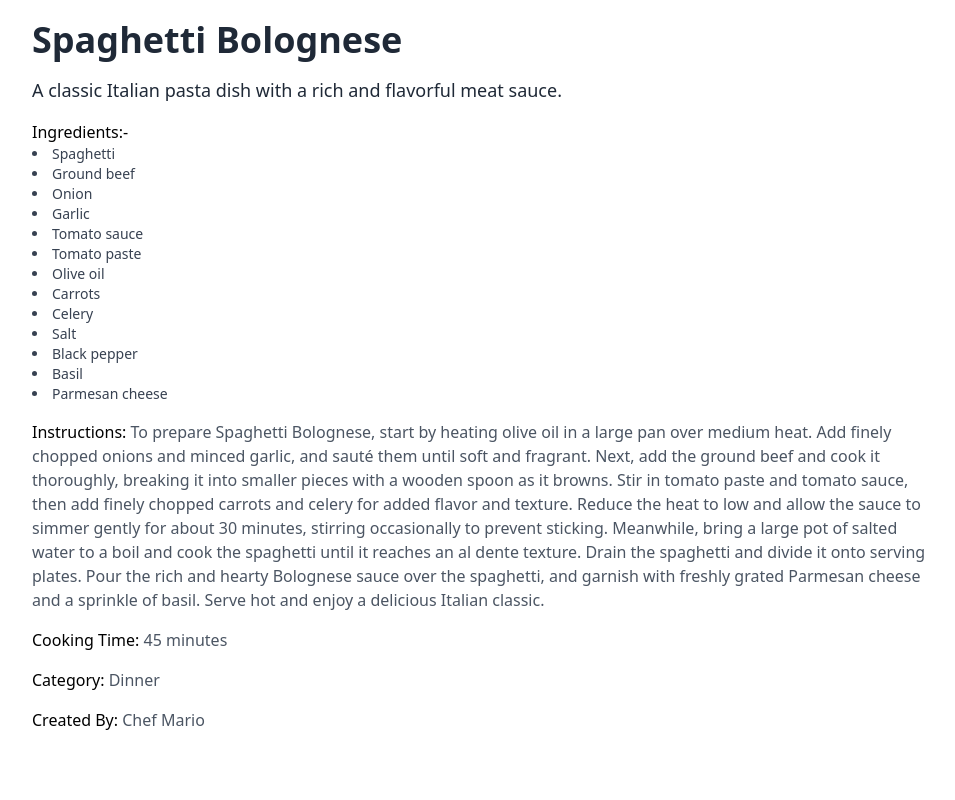
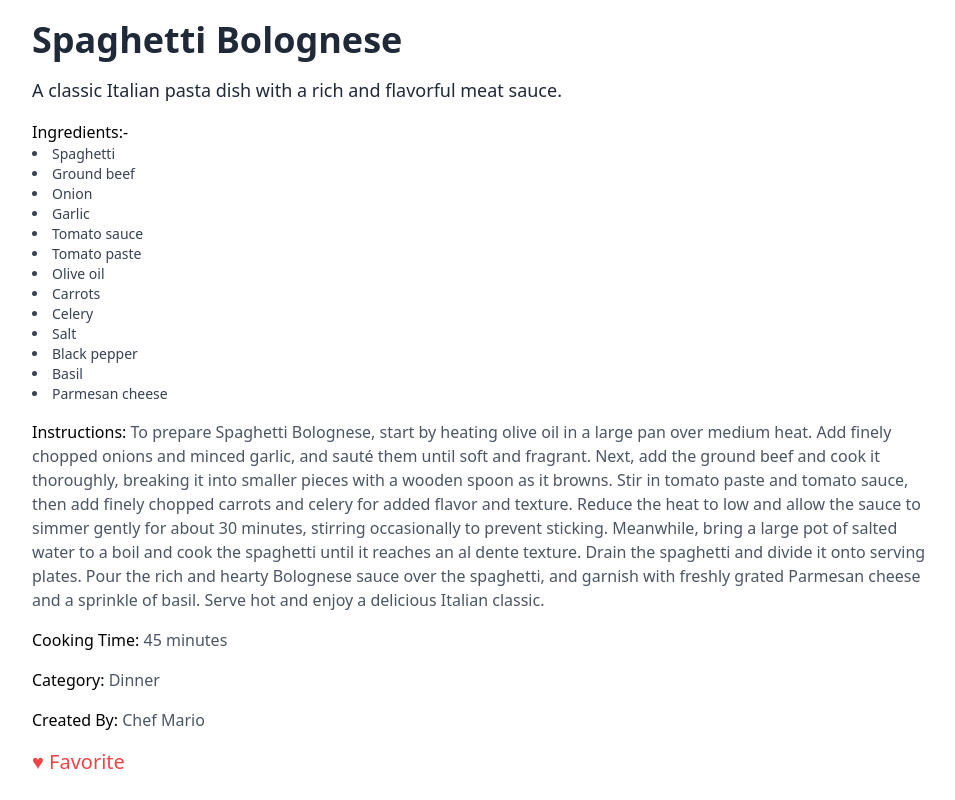
Before and after one commit to MaskuraBegum/Instant-Chef, a React (Vite) app: page /recipe/1 in a window 1280 px wide. Shown: the part 812-1612 px from the top of the page, without its empty margins (160-1115 px from the left). Before the commit the page ends 1560 px from the top, so only its background shows below. Built offline with nearby package versions, Linux system fonts and the light colour scheme.

Commit message:
add a favorite button to save recipe as favorite

```diff
--- a/src/Home/RecipeDetails.jsx
+++ b/src/Home/RecipeDetails.jsx
@@ -35,6 +35,13 @@ const RecipeDetails = () => {
             <p className="text-base text-black mb-4">Cooking Time: <span className='text-gray-600'>{recipe.cookingTime} minutes</span></p>
             <p className="text-base text-black mb-4">Category: <span className='text-gray-600'>{recipe.category}</span></p>
             <p className="text-base text-black mb-4">Created By: <span className='text-gray-600'>{recipe.createdBy}</span></p>
+            <button
+            className="text-xl text-red-500 mb-6"
+            //onClick={() => handleFavorite(recipeId)}
+            >
+                ♥ Favorite
+            </button>
+
         </div>
     );
 };
```
